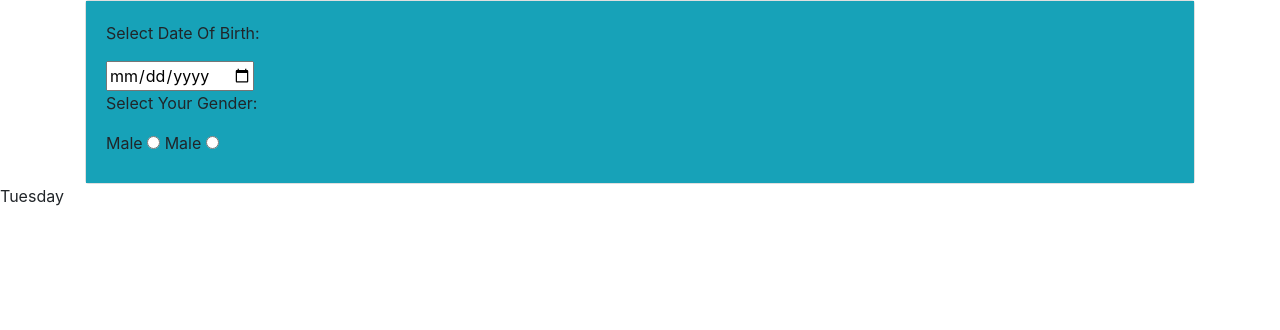
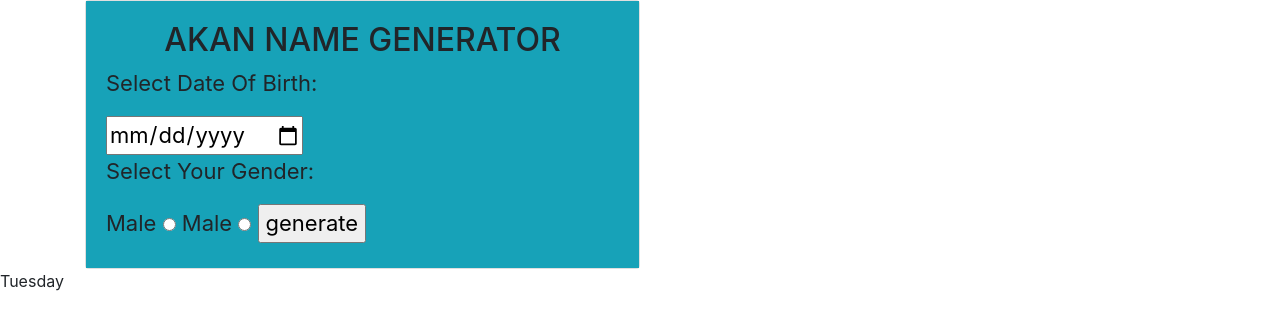
Before and after one commit to Paulwamaria/Akan-Name-Finder, a plain HTML site: page index.html in a window 1280 px wide. Drawn offline with Linux system fonts and the light colour scheme.

Commit message:
add a button to generate the Akan name

```diff
--- a/index.html
+++ b/index.html
@@ -5,12 +5,14 @@
   <meta name="viewport" content="width=device-width, initial-scale=1.0">
   <meta http-equiv="X-UA-Compatible" content="ie=edge">
   <link rel="stylesheet" href="css/bootstrap.css">
+  <link rel="stylesheet" href="css/akan.css">
   <title>Akan Name Finder</title>
 </head>
 <body>
   <div class="container">
     <div class="card">
-      <div class="card-body bg-info" >
+      <div class="card-body bg-info text center" >
+        <h2 class="text-center text-dak">AKAN NAME GENERATOR</h2>
         <form action="" method="get">
           <p>Select Date Of Birth:</p>
           <input type="date" id= "birthd" name="birthd">
@@ -19,6 +21,7 @@
           <input type="radio" id= "male" name="gender" value ="Male">
           <label for="female">Male</label>
           <input type="radio" id= "female" name="gender" value ="Female">
+          <input type="button" id="button" value="generate" name="button">
 
         </form>
 
```
